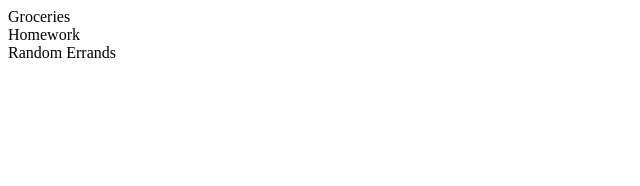
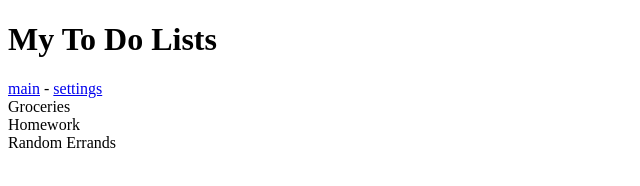
Before and after one commit to maya-a-cmu/week4_lab, a plain HTML site: page index.html in a window 1280 px wide. Shown: the whole page, without its empty margins (0-640 px from the left). Drawn offline with Linux system fonts and the light colour scheme.

Commit message:
Update index.html

```diff
--- a/index.html
+++ b/index.html
@@ -6,6 +6,17 @@
 </head>
 
 <body>
+
+
+    <header>
+        <h1>My To Do Lists</h1>
+        <nav>
+            <a href="index.html">main</a> -
+            <a href="settings.html">settings</a>
+        </nav>
+    </header>
+
+
     <div id="todo-lists">
         <div class="list">
            Groceries
```
